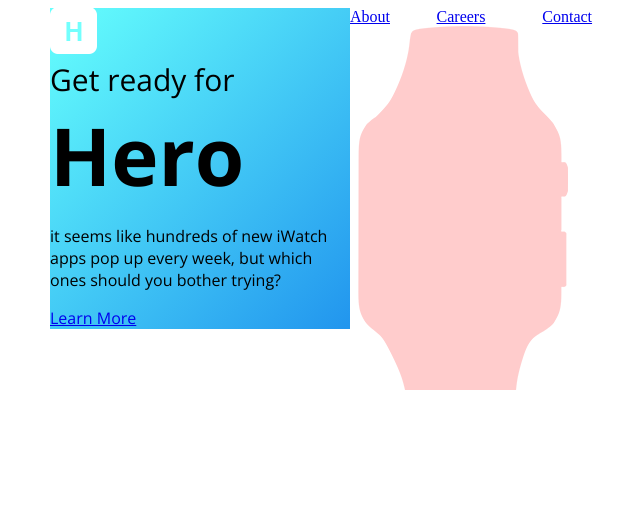
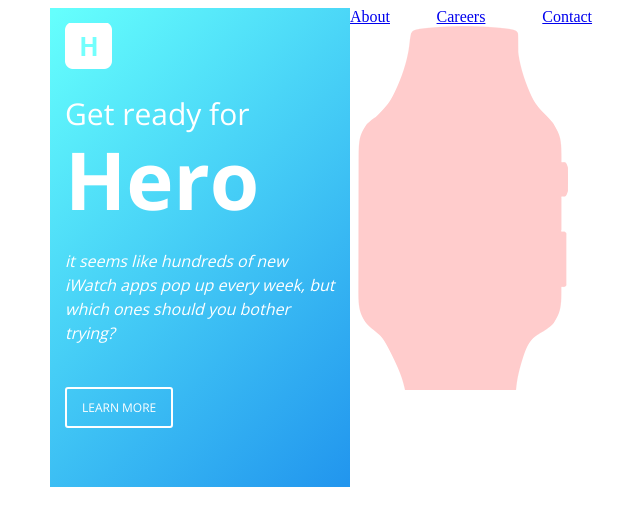
Before and after one commit to Gbarra9/HTML-Email-Practice, a plain HTML site: page index.html in a window 1280 px wide. Shown: the whole page, without its empty margins (290-930 px from the left). Drawn offline with nearby package versions, Linux system fonts and the light colour scheme.

Commit message:
main row left section

```diff
--- a/index.html
+++ b/index.html
@@ -22,14 +22,15 @@
               <table class="container" width="50%" align="left" cellspacing="0" cellpadding="0" border="0" style="background: #65fffd;
                       background: -moz-linear-gradient(-45deg, #65fffd 1%, #2296ee 99%);
                       background: -webkit-linear-gradient(-45deg, #65fffd 1%,#2296ee 99%);
-                      background: linear-gradient(135deg, #65fffd 1%,#2296ee 99%); ">
+                      background: linear-gradient(135deg, #65fffd 1%,#2296ee 99%); padding:15px 15px 70px 15px;">
                 <tr>
-                  <td style="font-family: 'Open Sans', 'Helvetica Neue', Helvetica, Arial, 'Lucida Grande', sans-serif;">
+                  <td style="font-family: 'Open Sans', 'Helvetica Neue', Helvetica, Arial, 'Lucida Grande', sans-serif; color:white;" >
                     <img src="/img/logo.png" alt="Logo">
-                    <h2 style="font-size: 30px; margin:0; font-weight:300; ">Get ready for</h2>
-                    <h1 style="font-size: 80px; margin:0;">Hero</h1>
-                    <p>it seems like hundreds of new iWatch apps pop up every week, but which ones should you bother trying?</p>
-                    <a href="#">Learn More</a>
+                    <h2 style="font-size: 30px; margin:0; font-weight:300; line-height:1; padding:25px 0 10px; ">Get ready for</h2>
+                    <h1 style="font-size: 80px; margin:0; line-height:1; padding: 0 0 10px;">Hero</h1>
+                    <p style="font-style: italic; font-size: 16px; margin:0; line-height:1.5; padding:20px 0 50px;">it seems like hundreds of new iWatch apps pop up every week, but which ones should you bother trying?</p>
+                    <a href="#" class="ghost-btn" style="font-size: 12px; border-radius:3px; border:2px solid white;
+                    text-decoration:none; color:white; padding: 10px 15px; text-transform:uppercase;">Learn More</a>
                   </td>
                 </tr>
               </table>
```
